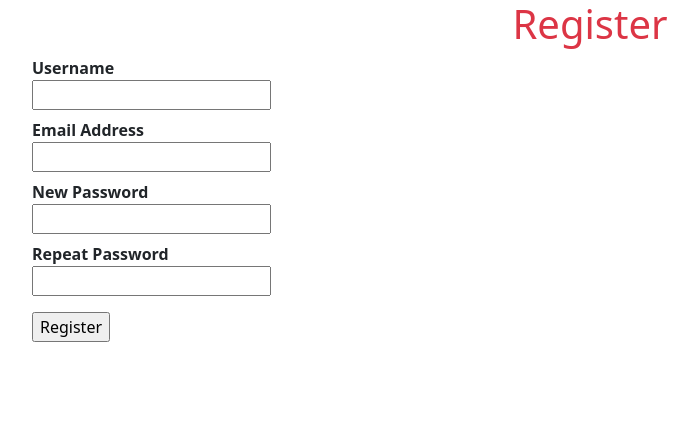
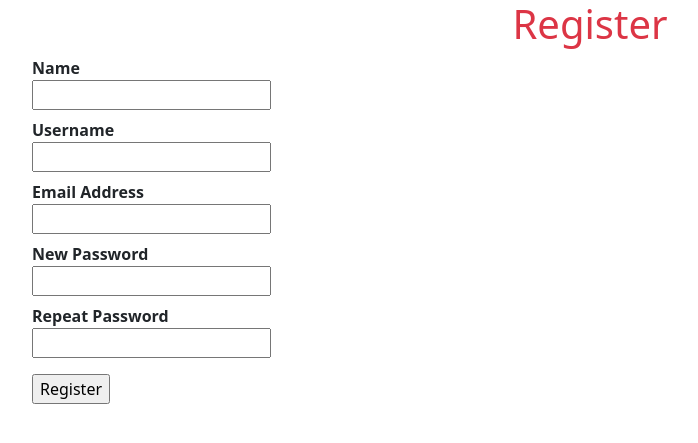
Before and after one commit to AnandC7github/myshop, a Flask app: template shop/templates/admin/register.html in a window 1280 px wide. Shown: the top 443 px of the page, without its empty margins (50-748 px from the left). Run offline with Flask 3, Linux system fonts and the light colour scheme; the template is opened without the code that fills it: values that come from a table or form of the project are taken from there, others are empty; some libraries are stand-ins or nearby versions.

Commit message:
modification in render_field

```diff
--- a/shop/templates/admin/register.html
+++ b/shop/templates/admin/register.html
@@ -7,7 +7,7 @@
     {% from "_formhelpers.html" import render_field %}
     <form method="post" enctype="multipart/form-data">
         <dl>
-            {{ render_field(form.accept_tos) }}
+            {{ render_field(form.name) }}
             {{ render_field(form.username) }}
             {{ render_field(form.email) }}
             {{ render_field(form.password) }}
```
